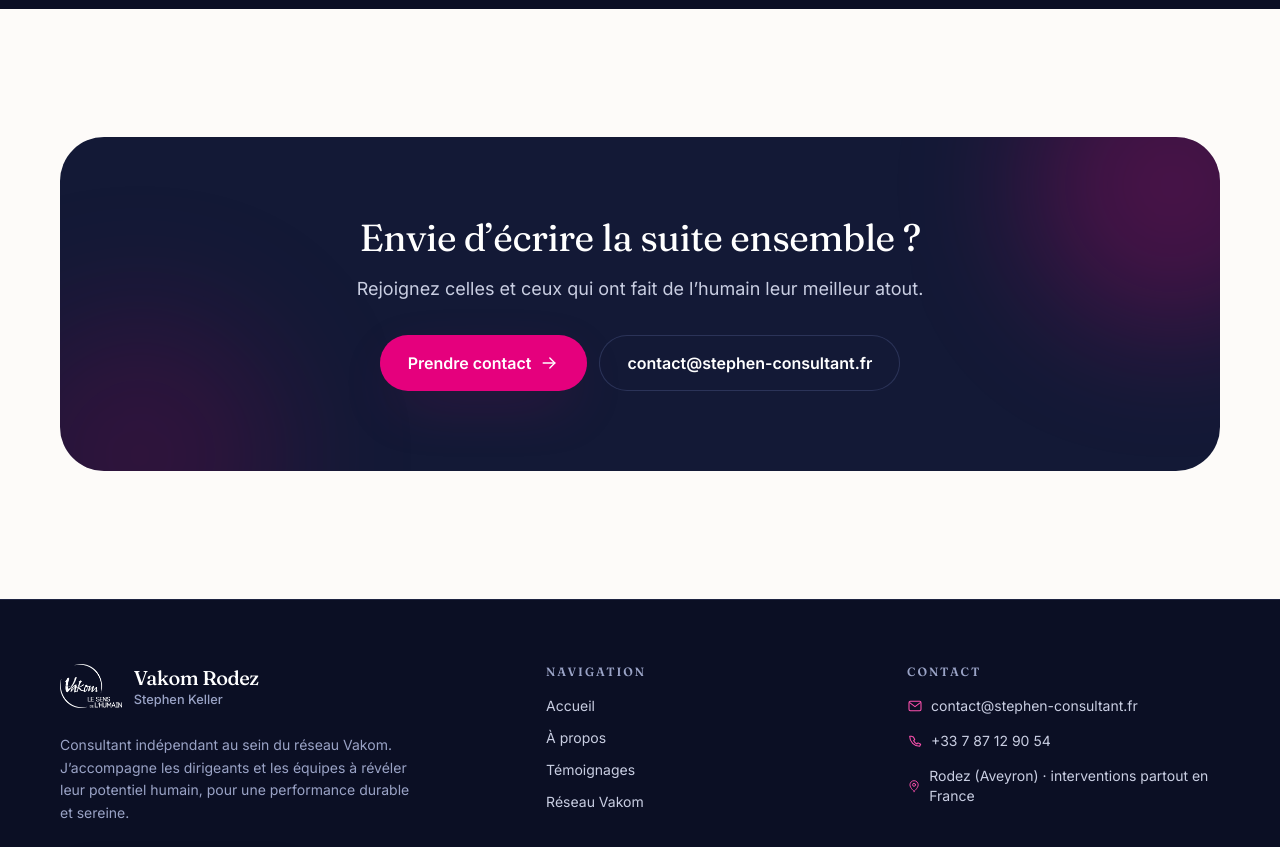
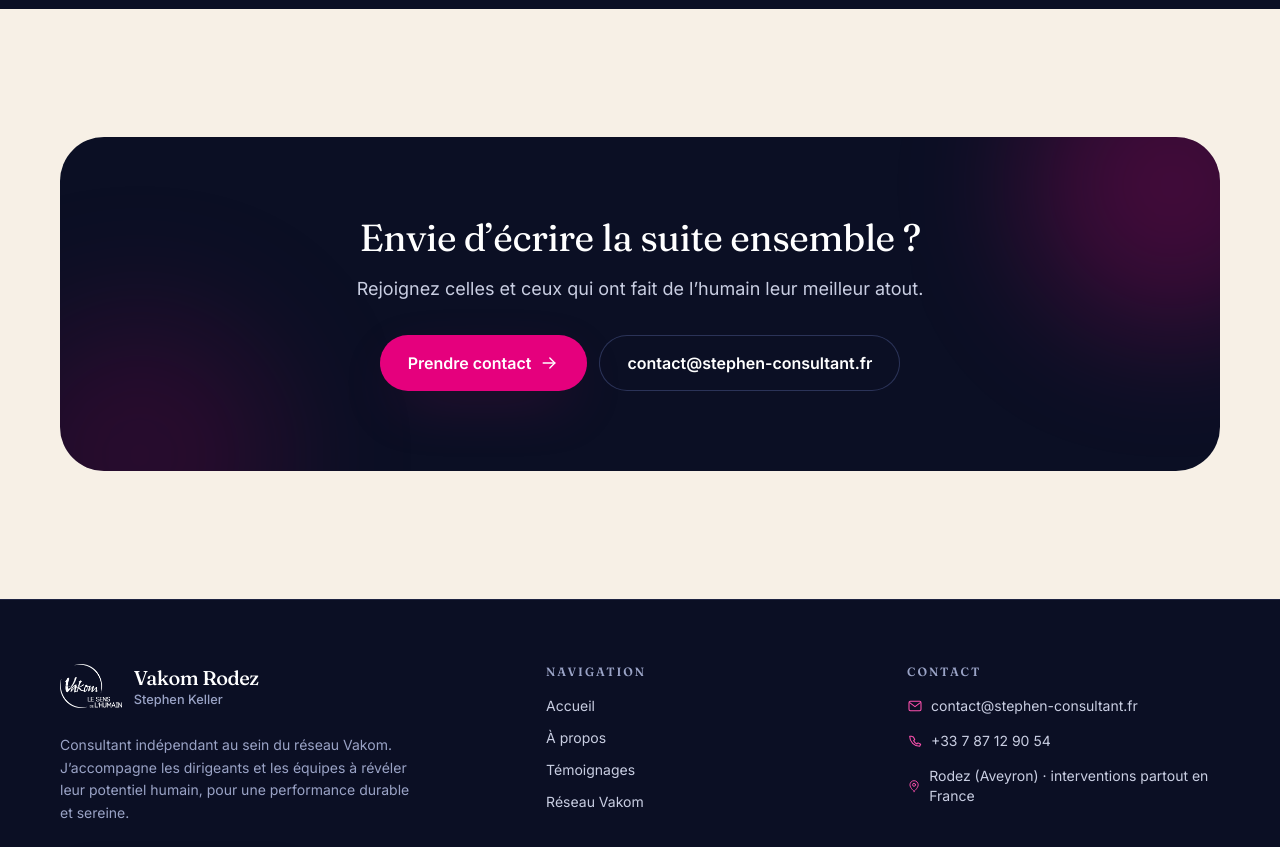
Before and after one commit to tomvieilledent/vakom_stephen, a React (Vite) app: page /temoignages in a window 1280 px wide. Shown: the part 1920-2767 px from the top of the page. Built offline with nearby package versions, Linux system fonts and the light colour scheme; no server answers.

Commit message:
style(theme): unify the cream background palette

```diff
--- a/src/components/sections/CtaBand.jsx
+++ b/src/components/sections/CtaBand.jsx
@@ -9,7 +9,7 @@ export function CtaBand({
 }) {
   return (
     <div className="container">
-      <Reveal className="relative overflow-hidden rounded-5xl bg-ink-900 px-7 py-14 sm:px-14 sm:py-20">
+      <Reveal className="relative overflow-hidden rounded-5xl bg-ink-950 px-7 py-14 sm:px-14 sm:py-20">
         {/* Halo décoratif */}
         <div
           aria-hidden
--- a/src/components/sections/PageHero.jsx
+++ b/src/components/sections/PageHero.jsx
@@ -4,10 +4,6 @@ import { Reveal } from '@/components/ui/Reveal';
 export function PageHero({ eyebrow, title, description, children }) {
   return (
     <section className="relative overflow-hidden border-b border-ink-100 bg-sand-100">
-      <div
-        aria-hidden
-        className="pointer-events-none absolute inset-0 opacity-[0.5] [background-image:theme(backgroundImage.grid-ink)] [background-size:44px_44px]"
-      />
       <div
         aria-hidden
         className="pointer-events-none absolute -right-20 top-0 h-72 w-72 rounded-full bg-brand-200/30 blur-3xl"
--- a/tailwind.config.js
+++ b/tailwind.config.js
@@ -56,9 +56,9 @@ const config = {
         },
         // Base lumineuse
         sand: {
-          50: '#fdfbf9',
-          100: '#faf6f1',
-          200: '#f3ebe1',
+          50: '#f7f0e6',
+          100: '#f7f0e6',
+          200: '#ebdfce',
           300: '#e8dccd',
           400: '#d8c6b0',
         },
```
